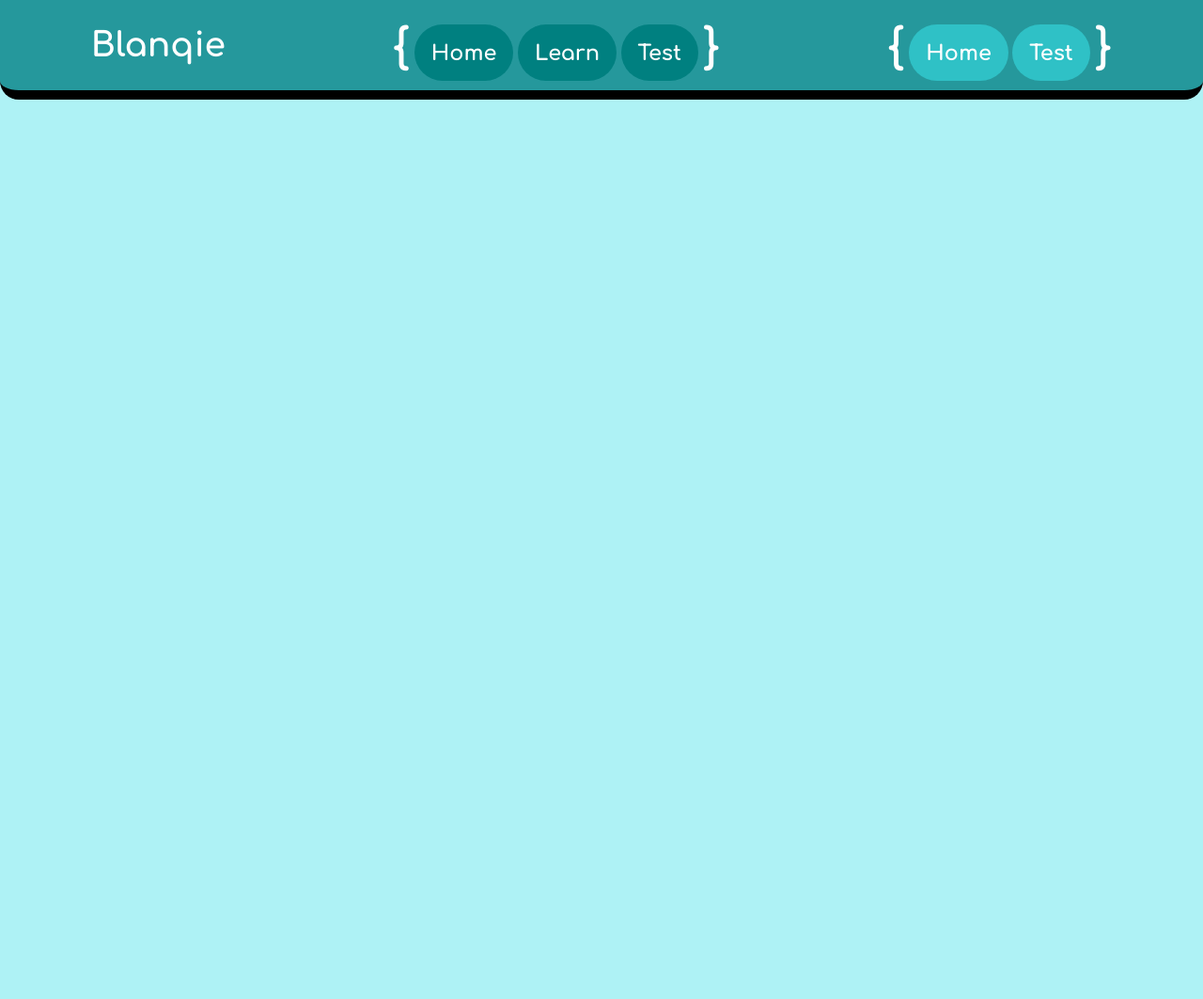
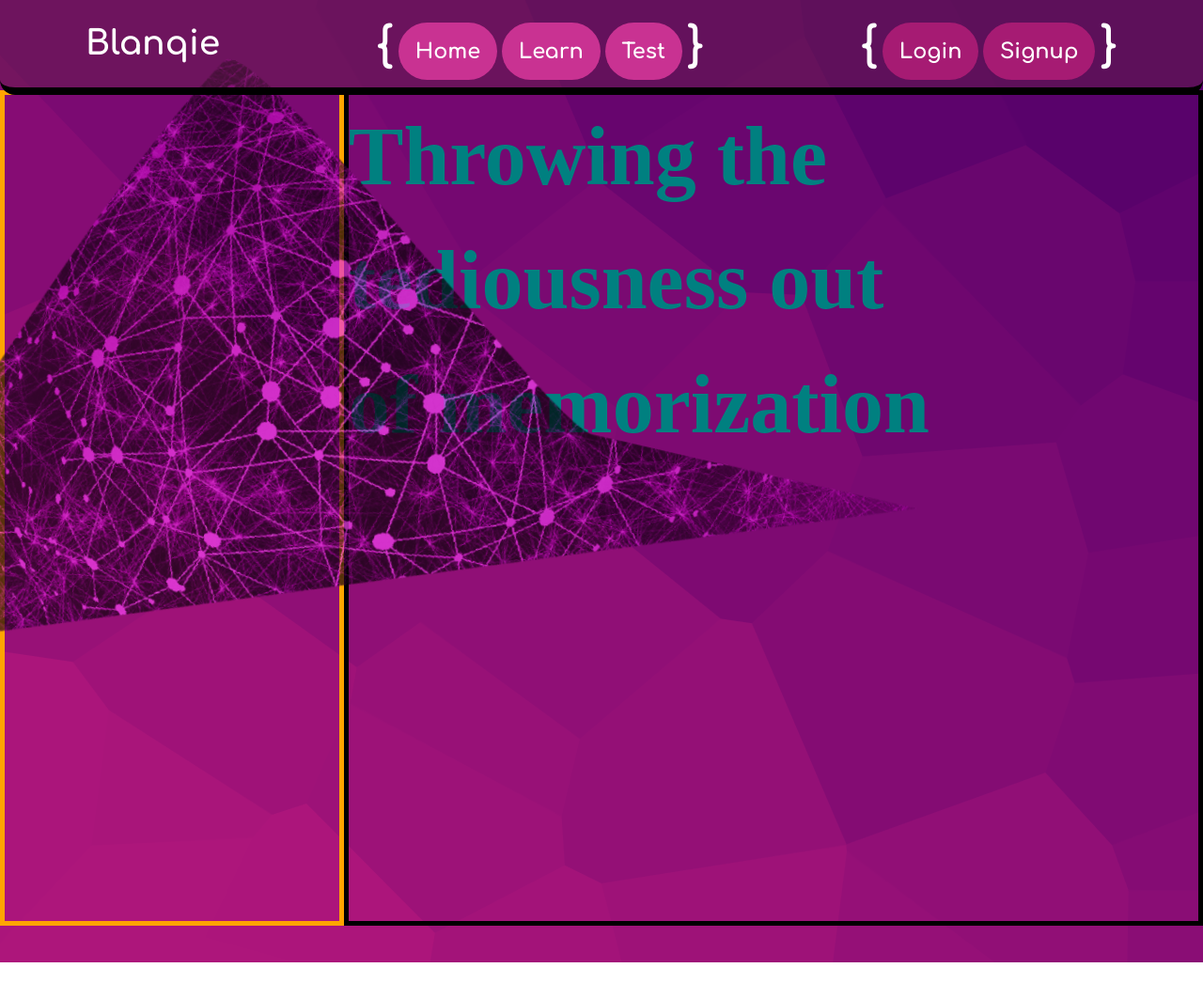
Before and after one commit to matthewchen-dev/RecessHackathon, a Django app: page / in a window 1280 px wide. Shown: the top 1063 px of the page at 94% size. Run offline with Django 3.2, Linux system fonts and the light colour scheme; some libraries are stand-ins or nearby versions.

Commit message:
landing page done

```diff
--- a/blanqie/idc/templates/idc/home.html
+++ b/blanqie/idc/templates/idc/home.html
@@ -1,7 +1,25 @@
 {% extends 'idc/main.html' %}
 {% load static %}
 
+{% block css %}
+<link rel="stylesheet" type="text/css" href="{% static '/css/main.css'%}">
+<link rel="stylesheet" type="text/css" href="{% static '/css/home.css'%}">
+{% endblock %}
+
 {% block content %}
-    <link rel="stylesheet" type="text/css" href="{% static '/css/home.css'%}">
-    <h1>home</h1>
+    <!-- <img src="{% static 'css/images/landingpag1.png' %}" alt="" id="bg"> -->
+    <div id="home">
+        <div id="landing-text">
+            <div id="landing-pic">
+                <img src="{% static 'css/images/left.png' %}" alt="nothng" id="left">
+            </div>
+            <div id="large-text">
+                <h1 class="large-text-heading">Throwing the<br></h1>
+                <h1 class="large-text-heading">tediousness out<br></h1>
+                <h1 class="large-text-heading">of memorization</h1>
+                <!-- <h1 id="large-text-heading">Saving Time...</h1>
+                <h1 id="large-text-heading">Digitalizing...</h1> -->
+            </div>
+        </div>
+    </div>
 {% endblock %}
--- a/blanqie/idc/templates/idc/main.html
+++ b/blanqie/idc/templates/idc/main.html
@@ -5,7 +5,9 @@
     <meta charset="UTF-8">
     <meta http-equiv="X-UA-Compatible" content="IE=edge">
     <meta name="viewport" content="width=device-width, initial-scale=1.0">
+    {% block css %}
     <link rel="stylesheet" type="text/css" href="{% static '/css/main.css'%}">
+    {% endblock %}
 
     <!--Dropzone css and js-->
     <script src="/static/js/dropzone.js"></script>
@@ -16,6 +18,7 @@
     <title>Blanqie!!!</title>
 </head>
 <body>
+    <img src="{% static 'css/images/landingpag1.png' %}" alt="" id="bg">
     <div id="container">
         {% include 'idc/navbar.html'%}
         <div id="main">
--- a/blanqie/idc/templates/idc/navbar.html
+++ b/blanqie/idc/templates/idc/navbar.html
@@ -4,15 +4,15 @@
         <span id="name"><h1 id="name">Blanqie</h1></span>
         <span id="links">
             <span class="linkscontainer">{</span>
-            <a href="" class="button">Home</a>
-            <a href="" class="button">Learn</a>
-            <a href="" class="button">Test</a>
+            <a href="{% url 'home' %}" class="button">Home</a>
+            <a href="{% url 'learn' %}" class="button">Learn</a>
+            <a href="{% url 'test' %}" class="button">Test</a>
             <span class="linkscontainer">}</span>
         </span>
         <span id="userlinks">
             <span class="linkscontainer">{</span>
-            <a href="" class="userbutton">Home</a>
-            <a href="" class="userbutton">Test</a>
+            <a href="" class="userbutton">Login</a>
+            <a href="" class="userbutton">Signup</a>
             <span class="linkscontainer">}</span>
         </span>
     </div>
--- a/blanqie/idc/urls.py
+++ b/blanqie/idc/urls.py
@@ -2,8 +2,8 @@ from django.urls import path
 from . import views
 
 urlpatterns = [
-    path('', views.home),
-    path('learn/', views.learn),
-    path('test/', views.test),
+    path('', views.home, name="home"),
+    path('learn/', views.learn, name="learn"),
+    path('test/', views.test, name="test"),
     path('test/upload/', views.file_upload_view)
 ]
--- a/blanqie/static/css/home.css
+++ b/blanqie/static/css/home.css
@@ -1,3 +1,45 @@
-h1 {
-    color: blue;
+#home {
+    display: flex;
+    flex-flow: column nowrap;
+    /* border: 5px solid green; */
+    height: 82vh;
+    width: 100vw;
+    position: absolute;
 }
+
+#left {
+    width: 90%;
+    height: auto;
+    transform: rotate(13deg) translate(-11em, 3em);
+    opacity: 0.7;
+}
+
+#landing-text {
+    display: grid;
+    grid-template-columns: 1fr 2.5fr;
+    /* border: 5px solid blue; */
+    height: 100%;
+}
+
+#large-text {
+    border: 5px solid black;
+    /* font-size: 3.5em; */
+    /* justify-self: center;
+    text-align: center;
+    align-self: center;
+    margin-right: 2em; */
+    /* margin-bottom: 3em; */
+    /* clip-path: polygon(0 0, 100% 0, 100% 100%, 0 00%); */
+}
+
+#landing-pic {
+    border: 5px solid orange;
+
+}
+
+.large-text-heading {
+    display: inline;
+    color: teal;
+    font-size: 5.5em;
+    line-height: 1.5em;
+}
--- a/blanqie/static/css/main.css
+++ b/blanqie/static/css/main.css
@@ -1,20 +1,22 @@
 @import url('https://fonts.googleapis.com/css2?family=Comfortaa:wght@700&display=swap');
 
 :root {
-    --pacific-blue: #31bdd6ff;
-    --ming: #167080ff;
-    --sky-blue-crayola: #2ad6f5ff;
-    --steel-teal: #50838cff;
-    --sky-blue-crayola-2: #43c9e0ff;
+    --navbg: rgb(99, 30, 74, 0.5);
+    --linkcolour: #c93292;
+    --usercolour: #a61b73;
+    --navtextcolour: #ffffff;
 }
 
+svg {
+    width: 100;
+    height: 100;
+}
 
 head,
 body {
     margin: 0;
     padding: 0;
     border: 0;
-    background-color: #aef2f5;
 }
 
 #container {
@@ -25,15 +27,16 @@ body {
 }
 
 #navbar {
-    position: fixed;
-    height: 5rem;
+    position: sticky;
+    height: 6rem;
     width: 100%;
     z-index: 3;
     font-family: 'Comfortaa', cursive;
+
 }
 
 #nav {
-    height: 100%;
+    height: 80%;
     display: flex;
     flex-flow: row wrap;
     justify-content: space-around;
@@ -41,39 +44,39 @@ body {
     text-align: center;
     margin: 0;
     padding: 0.5em;
-    background-color: #25989c;
-    border-bottom: 10px solid black;
-    border-bottom-left-radius: 20px;
-    border-bottom-right-radius: 20px;
+    background-color: var(--navbg);
+    border-bottom: 0.5em solid black;
+    border-bottom-left-radius: 1em;
+    border-bottom-right-radius: 1em;
 }
 
 #name {
     font-size: 1.5em;
     display: inline;
     text-align: center;
-    color: white;
+    color: var(--navtextcolour);
     border-radius: 1.4em;
     height: fit-content;
     width: fit-content;
 }
 
 .button {
-    background-color: teal;
+    background-color: var(--linkcolour);
     border-radius: 1.4em;
     /* border-right: 5px solid white; */
     font-size: 1.4em;
     text-decoration: none;
-    color: white;
+    color: var(--navtextcolour);
     padding: .8em;
 }
 
 .userbutton {
-    background-color: #2fc1c6;
+    background-color: var(--usercolour);
     border-radius: 1.4em;
     /* border-right: 5px solid white; */
     font-size: 1.4em;
     text-decoration: none;
-    color: white;
+    color: var(--navtextcolour);
     padding: .8em;
 
 }
@@ -83,7 +86,7 @@ body {
     /* border-top: 5px solid white;
     border-bottom: 5px solid white; */
     font-size: 3em;
-    color: white;
+    color: var(--navtextcolour);
     /* margin-top: auto;
     margin-bottom: auto; */
     /* transform: rotate(-270deg); */
@@ -99,5 +102,10 @@ body {
 
 #main {
     position: relative;
-    overflow: hidden;
 }
+
+img {
+    width: 100%;
+    height: auto;
+    position: fixed;
+}
```
Also changed, not shown: blanqie/static/css/images/Asset 3.svg (added), blanqie/static/css/images/Asset4.svg (added), blanqie/static/css/images/designleft.png (added), blanqie/static/css/images/landingpag1.png (added), blanqie/static/css/images/landingpage.png (added), blanqie/static/css/images/left.png (added), 1 other file.
